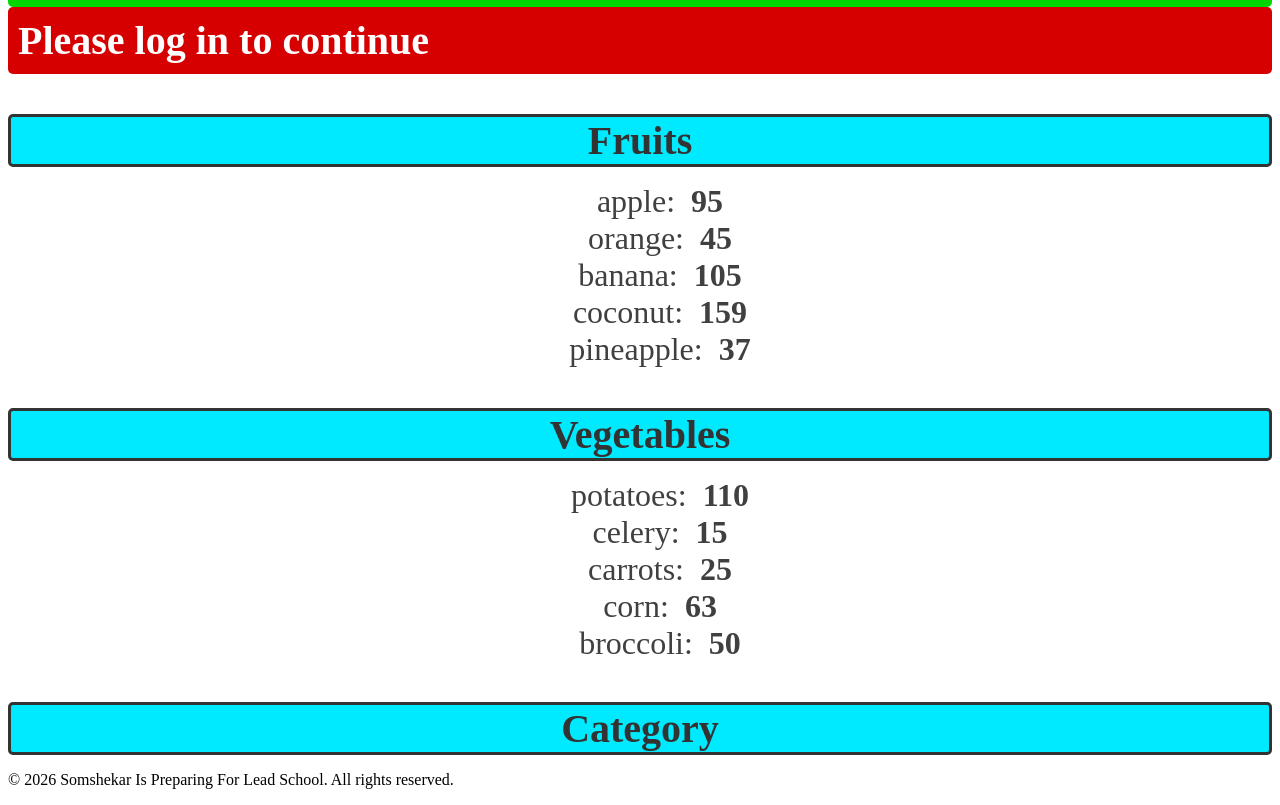
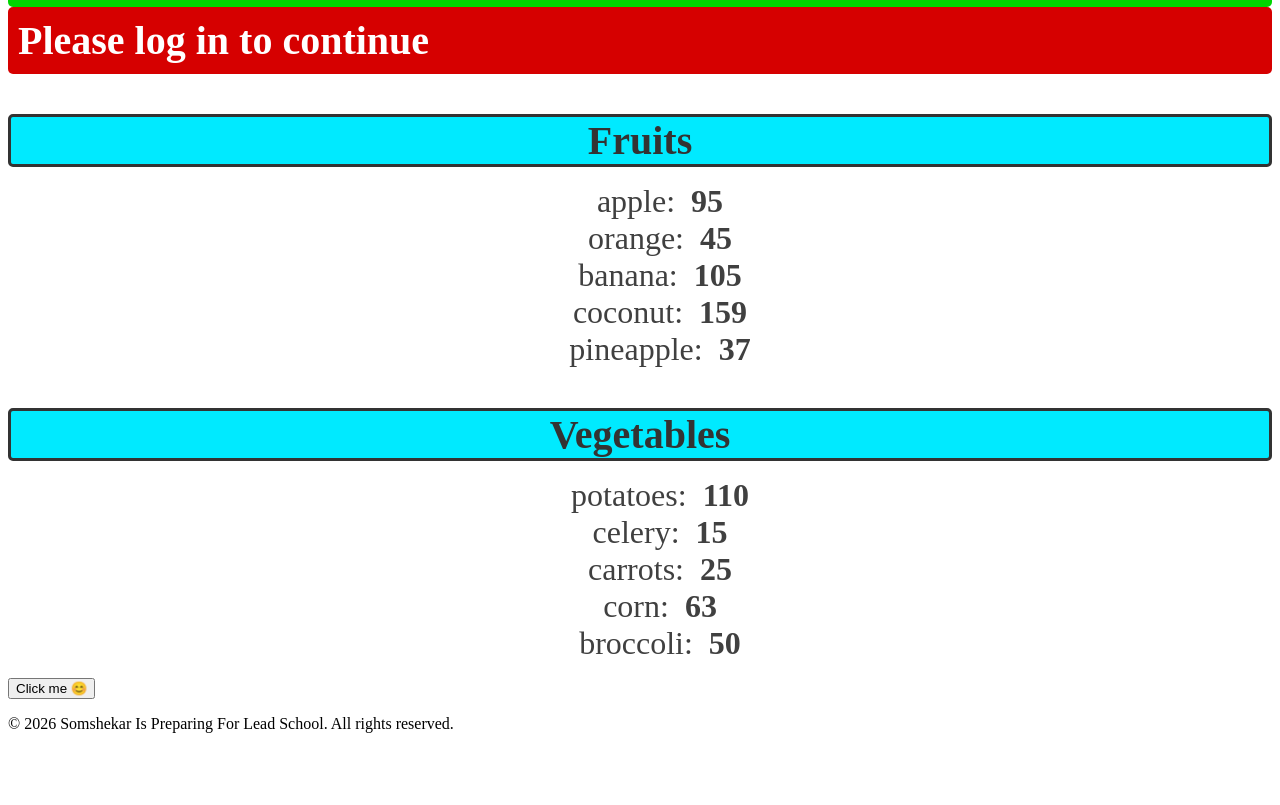
Before and after one commit to RajRocky1/ReactForLeadSchool, a React (Vite) app in the folder my-react-app/: page / in a window 1280 px wide. Shown: the part 1105-1910 px from the top of the page. After the commit the page ends 1854 px from the top, so only its background shows below. Built offline with nearby package versions, Linux system fonts and the light colour scheme.

Commit message:
Created a button and  onClick event

```diff
--- a/my-react-app/src/App.jsx
+++ b/my-react-app/src/App.jsx
@@ -7,6 +7,7 @@ import Button2 from './Button/Button2.jsx';
 import Student from './Student.jsx';
 import UserGreeting from './UserGreeting.jsx';
 import List from './List.jsx';
+import ClickButton from './ClickButton.jsx';
 
 function App() {
 
@@ -61,7 +62,11 @@ function App() {
       {fruits.length > 0 && <List items={fruits} category="Fruits" />}
       {vegetables.length > 0 && <List items={vegetables} category="Vegetables" />}
 
-      <List />
+      {/* Testing default values */}
+      {/* <List /> */}
+
+      <ClickButton />
+
       <Footer />
     </>
   );
--- /dev/null
+++ b/my-react-app/src/ClickButton.jsx
@@ -0,0 +1,11 @@
+// import index from './index.css';
+function ClickButton() {
+
+  const handleClick = () => console.log("OUCH!");
+
+  return (
+    <button className = "btn-clk" onDoubleClick={handleClick}>Click me 😊</button>
+  );
+}
+
+export default ClickButton;
```
Also changed, not shown: my-react-app/src/index.css (+10 -0 lines).
